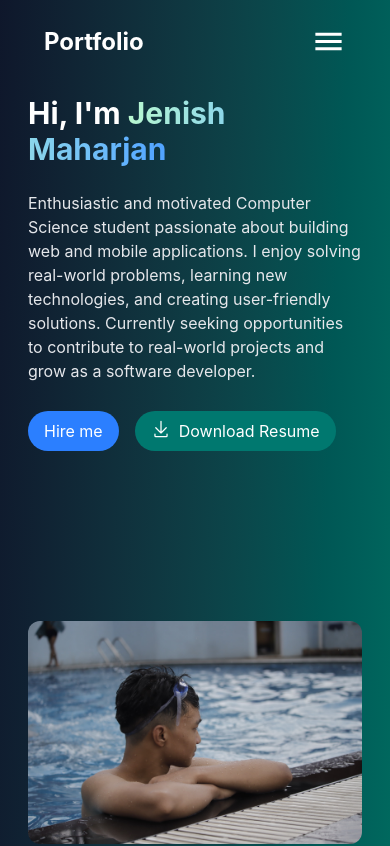
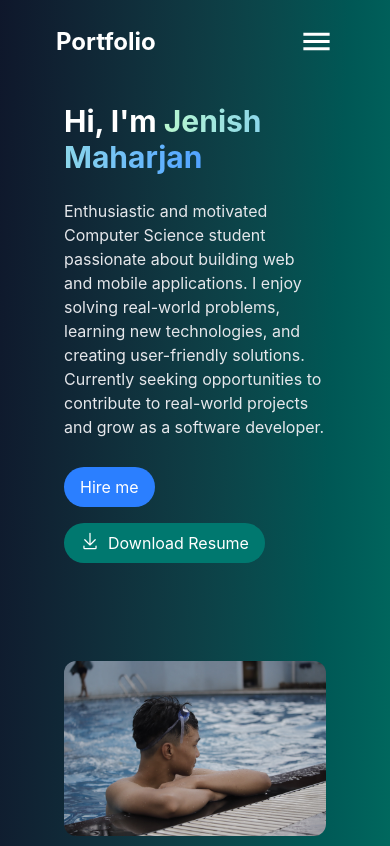
Before and after one commit to Jenish-Mhrzn/Portfolio, a React (Vite) app: page / in a window 390 px wide. Shown: the top 846 px of the page. Built offline with nearby package versions, Linux system fonts and the light colour scheme.

Commit message:
updated hero

```diff
--- a/src/components/Hero.jsx
+++ b/src/components/Hero.jsx
@@ -18,11 +18,14 @@ const Hero = () => {
   //   return () => window.removeEventListener("load", handleLoad);
   // }, []);
   return (
-    <div className="flex flex-col justify-center px-7 sm:px-10 lg:px-20 min-h-screen ">
+    <div className="flex flex-col justify-center px-10 lg:px-20 min-h-screen ">
       <Navbar />
-      <div className="flex flex-1 flex-col md:flex-row items-center justify-between mt-3 sm:mt-0  sm:px-10 lg:px-20 ">
+      <div
+        className="flex flex-1 flex-col md:flex-row items-center justify-between mt-3 sm:mt-0 p-2 px-6 sm:px-10 lg:px-20 "
+
+      >
         {/* data-aos="fade-left" */}
-        <div className="sm:space-y-3  basis-[48%] text-left">
+        <div className="space-y-3  basis-[48%] text-left">
           <h1 className=" text-3xl md:text-4xl lg:text-5xl font-bold text-white">
             Hi, I'm{" "}
             <span className="bg-gradient-to-r from-green-200 to-blue-400 text-transparent bg-clip-text">
@@ -53,7 +56,7 @@ const Hero = () => {
             </a>
           </div>
         </div>
-        <div className=" sm:mt-7 lg:mt-12 basis-[48%]">
+        <div className="mt-9 sm:mt-7 lg:mt-12 basis-[48%]">
           <img src={profile} className="w-full max-w-md mx-auto rounded-xl" />
         </div>
       </div>
```
